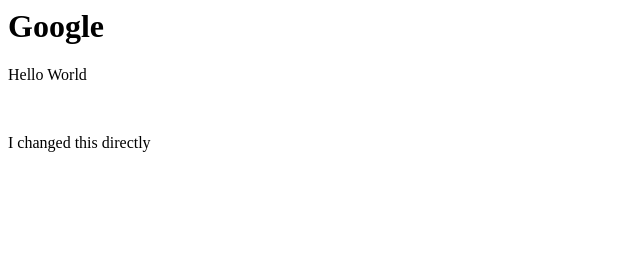
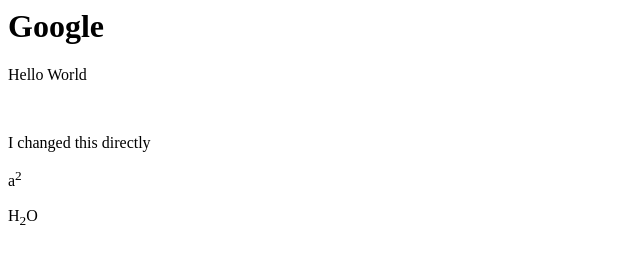
Before and after one commit to Sankar80/FirstProject, a plain HTML site: page index.html in a window 1280 px wide. Shown: the full height of the page, 0-640 px from the left. Drawn offline with Linux system fonts and the light colour scheme.

Commit message:
Adding sup and sub

```diff
--- a/index.html
+++ b/index.html
@@ -6,5 +6,7 @@
         <h1>Google</h1>
         <p>Hello World</p> <br>
         <p>I changed this directly </p>
+        <p>a<sup>2</sup></p>
+        <p>H<sub>2</sub>O</p>
     </body>
 </html>
```
